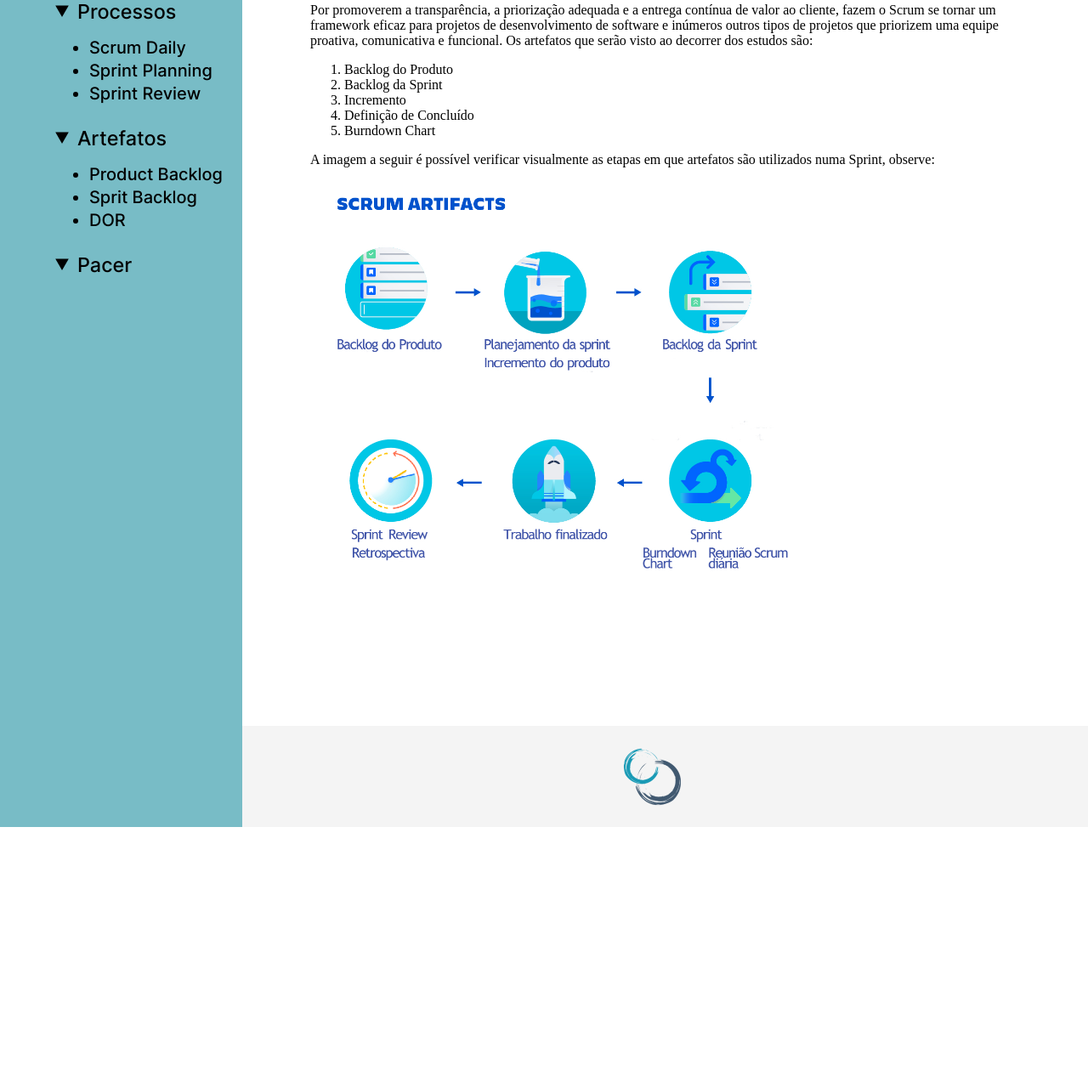
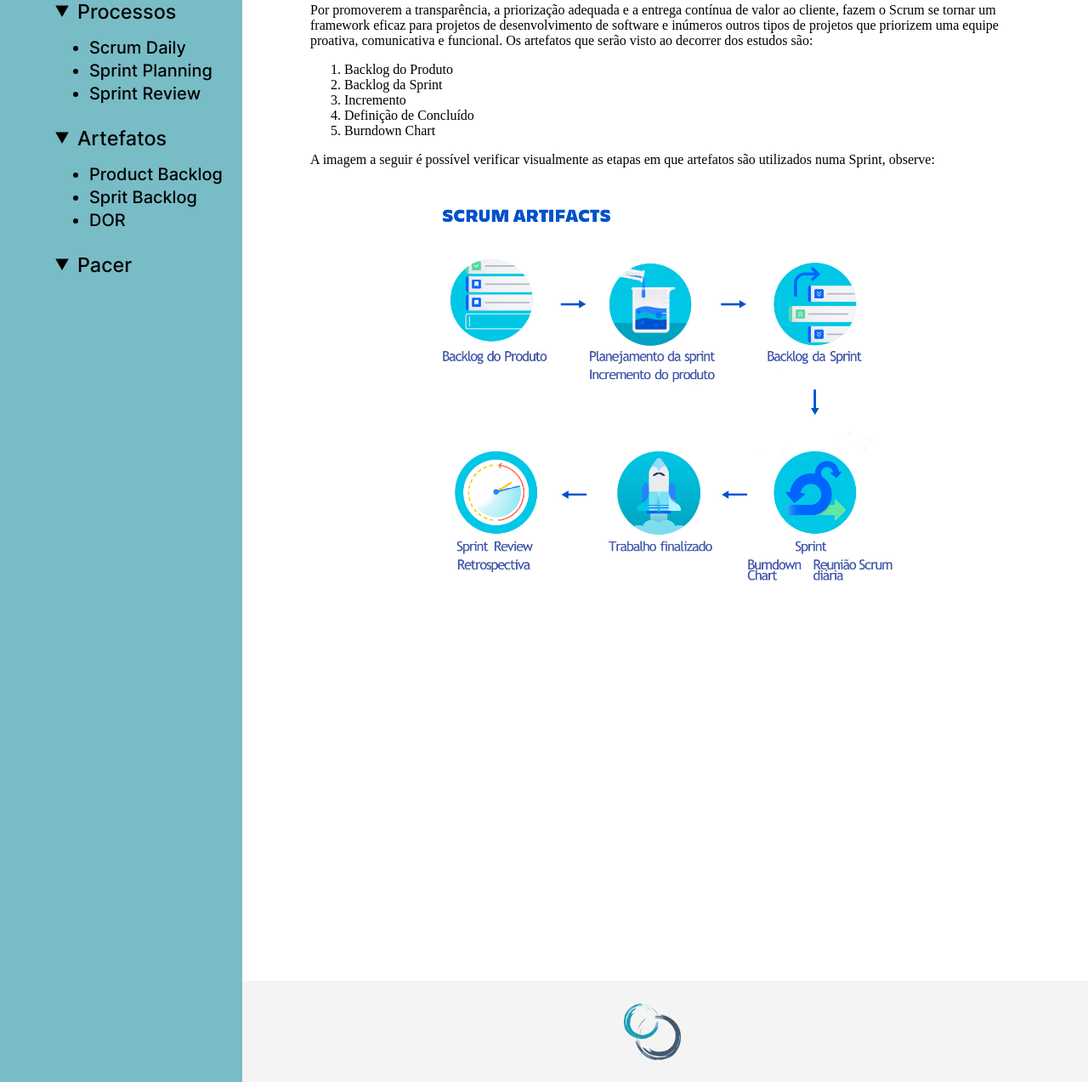
Before and after one commit to AvyaAquino/ADS-1-SEM-API, a Flask app: page /Artefatos in a window 1280 px wide; the page is wider, and only the part inside the window is pictured. Shown: the part 351-1624 px from the top of that part at 85% size. Before the commit the page ends 1324 px from the top of that part, so only its background shows below. Run offline with Flask 3, Linux system fonts and the light colour scheme.

Commit message:
feat: Centralização de imagem página Artefatos

```diff
--- a/src/templates/Artefatos/Artefatos.html
+++ b/src/templates/Artefatos/Artefatos.html
@@ -1,7 +1,7 @@
 {% extends "Template.html" %}
 {% block content %}
 
-<body style="height: 1200px;">
+<body style="height: 1500px;">
 
 
 </body>
@@ -30,8 +30,8 @@
 <p>
     A imagem a seguir é possível verificar visualmente as etapas em que artefatos são utilizados numa Sprint, observe:
 </p>
-<div class="img1artefatos">
-    <img src="{{ url_for('static', filename='scrum-artefatos.jpg') }}"" alt=" Artefatos" style="width: 70%;margin-top: -14px;">
+<div class="img">
+    <img src="{{ url_for('static', filename='scrum-artefatos.jpg') }}"" alt=" Artefatos" style="width: 70%;">
 </div>
 
 {% endblock %}
```
